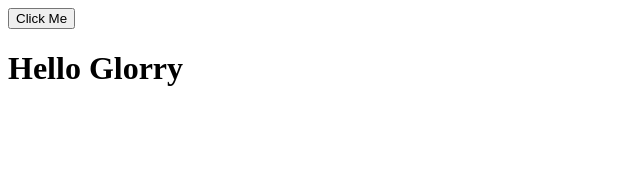
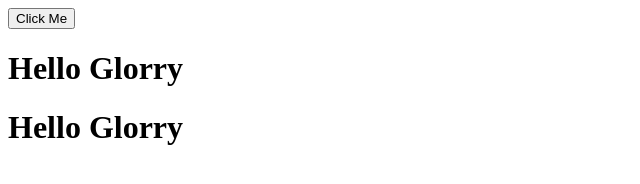
Before and after one commit to WHITELOTUS0/30DaysOfJs, a website: page EventListener.html in a window 1280 px wide. Both pictures are taken after a click on the button "Click Me". Shown: the whole page, without its empty margins (0-640 px from the left). Drawn offline with Linux system fonts and the light colour scheme.

Commit message:
addEventListener

```diff
--- a/EventListener.html
+++ b/EventListener.html
@@ -1,20 +1,30 @@
 <!DOCTYPE html>
 <html lang="en">
   <head>
-    <meta charset="UTF-8">
-    <meta name="viewport" content="width=device-width, initial-scale=1.0">
+    <meta charset="UTF-8" />
+    <meta name="viewport" content="width=device-width, initial-scale=1.0" />
     <title>Document</title>
   </head>
   <body>
     <button>Click Me</button>
     <script>
-        const button = document.querySelector('button')
-        button.addEventListener('click', ()=>{
+/* const button = document.querySelector('button')
+              const ev = ['click', 'mouseover']
+              button.addEventListener(ev[0] || ev[1], ()=>{
                   const element = document.createElement('h1')
                   element.textContent = 'Hello Glorry'
                   document.body.appendChild(element)
-        })
+              }) */
+     const button = document.querySelector('button');
+      const events = ['click', 'mouseover'];
+
+      events.forEach(event => {
+       button.addEventListener(event, () => {
+         const element = document.createElement('h1');
+         element.textContent = 'Hello Glorry';
+         document.body.appendChild(element);
+       });
+      });
     </script>
-
   </body>
 </html>
```
Lines whose indentation alone changed are shown as unchanged.
